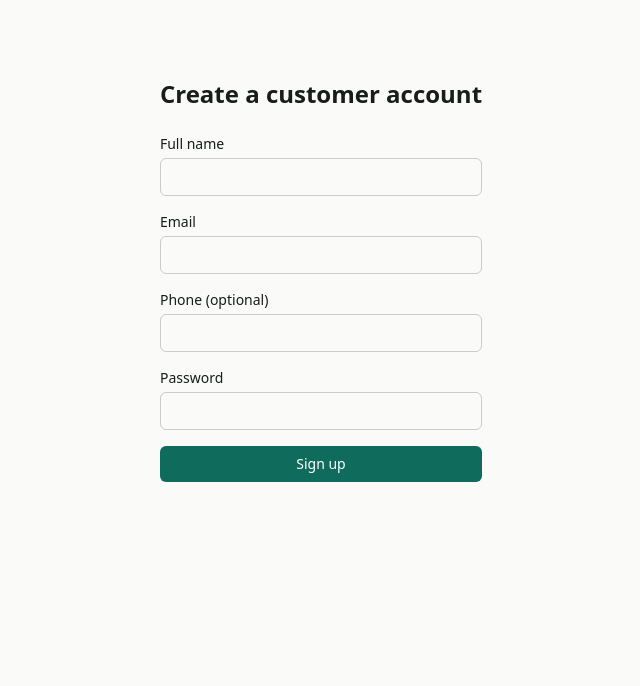
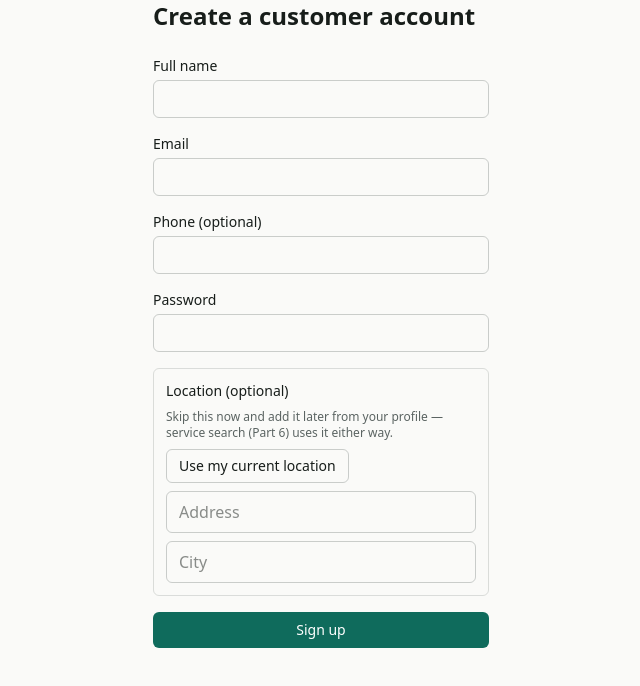
Before and after one commit to new-web-projects/HYS.Service, a Next.js app: page /auth/signup/customer in a window 1280 px wide. Shown: the top 686 px of the page, without its empty margins (319-959 px from the left). Built offline with nearby package versions, Linux system fonts and the light colour scheme.

Commit message:
Enhance customer signup form with location and address
Added address and city fields to the signup form and included optional location detection functionality.

```diff
--- a/app/auth/signup/customer/page.tsx
+++ b/app/auth/signup/customer/page.tsx
@@ -2,12 +2,34 @@
 
 import { useState } from "react";
 import { useRouter } from "next/navigation";
+import { getCurrentLocation } from "@/lib/geolocation";
 
 export default function CustomerSignupPage() {
   const router = useRouter();
-  const [form, setForm] = useState({ name: "", email: "", password: "", phone: "" });
+  const [form, setForm] = useState({
+    name: "",
+    email: "",
+    password: "",
+    phone: "",
+    addressLine: "",
+    city: "",
+  });
+  const [coords, setCoords] = useState<{ latitude: number; longitude: number } | null>(null);
+  const [locating, setLocating] = useState(false);
   const [error, setError] = useState<string | null>(null);
   const [submitting, setSubmitting] = useState(false);
+
+  async function handleUseLocation() {
+    setError(null);
+    setLocating(true);
+    try {
+      setCoords(await getCurrentLocation());
+    } catch (err) {
+      setError(err instanceof Error ? err.message : "Couldn't get your location.");
+    } finally {
+      setLocating(false);
+    }
+  }
 
   async function handleSubmit(e: React.FormEvent) {
     e.preventDefault();
@@ -17,7 +39,7 @@ export default function CustomerSignupPage() {
       const res = await fetch("/api/auth/customer/signup", {
         method: "POST",
         headers: { "Content-Type": "application/json" },
-        body: JSON.stringify(form),
+        body: JSON.stringify({ ...form, ...(coords && coords) }),
       });
       const data = await res.json().catch(() => ({}));
       if (!res.ok) {
@@ -72,6 +94,40 @@ export default function CustomerSignupPage() {
             className="rounded-md border border-muted/30 px-3 py-2"
           />
         </label>
+
+        <div className="flex flex-col gap-2 rounded-md border border-muted/20 p-3">
+          <p className="text-sm font-medium">Location (optional)</p>
+          <p className="text-xs text-muted">
+            Skip this now and add it later from your profile — service search
+            (Part 6) uses it either way.
+          </p>
+          <button
+            type="button"
+            onClick={handleUseLocation}
+            disabled={locating}
+            className="self-start rounded-md border border-muted/30 px-3 py-1.5 text-sm disabled:opacity-50"
+          >
+            {locating ? "Detecting…" : "Use my current location"}
+          </button>
+          {coords && (
+            <p className="text-xs text-muted">
+              Captured: {coords.latitude.toFixed(4)}, {coords.longitude.toFixed(4)}
+            </p>
+          )}
+          <input
+            value={form.addressLine}
+            onChange={(e) => setForm({ ...form, addressLine: e.target.value })}
+            placeholder="Address"
+            className="rounded-md border border-muted/30 px-3 py-2"
+          />
+          <input
+            value={form.city}
+            onChange={(e) => setForm({ ...form, city: e.target.value })}
+            placeholder="City"
+            className="rounded-md border border-muted/30 px-3 py-2"
+          />
+        </div>
+
         {error && <p className="text-sm text-red-600">{error}</p>}
         <button
           type="submit"
```
